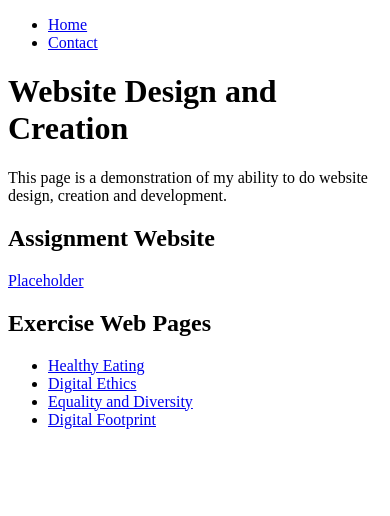
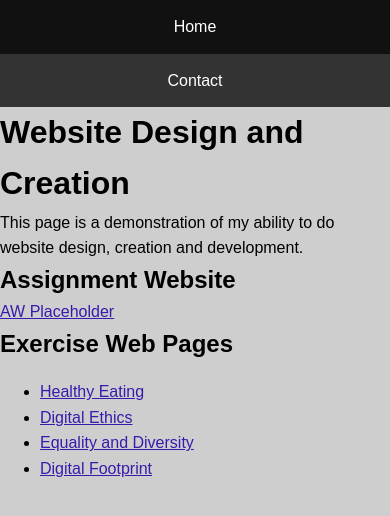
Before and after one commit to 11194099BCLEE/11194099BCLEE.github.io, a plain HTML site: page WebDev.html in a window 390 px wide. Drawn offline with Linux system fonts and the light colour scheme.

Commit message:
Add files via upload

```diff
--- a/WebDev.html
+++ b/WebDev.html
@@ -4,7 +4,95 @@
     <meta charset="UTF-8" />
     <meta name="viewport" content="width=device-width, initial-scale=1.0"/>
     <title>WebDev</title>
-    <style></style>
+    <style>
+        /* Grouping Selectors */
+        body, h1, h2, h3, p {
+          margin: 0;
+          padding: 0;
+          font-family: Arial, sans-serif;
+        }
+
+        body {
+          background-color: #cfcece;
+          line-height: 1.6;
+        }
+
+        /* Header Styling with Box Model and Positioning */
+        .header {
+          background-color: #391aac;
+          color: white;
+          padding: 20px;
+          text-align: center;
+          position: relative;
+          box-shadow: 0 4px 8px rgba(0, 0, 0, 0.3);
+        }
+
+        nav {
+          background-color: #333;
+        }
+
+        /* Navigation Menu */
+        #navbar {
+          list-style: none;
+          overflow: hidden;
+          padding: 0;
+          margin: 0;
+        }
+
+        #navbar li {
+          float: left;
+        }
+
+        #navbar li a {
+          display: block;
+          color: white;
+          text-align: center;
+          padding: 14px 16px;
+          text-decoration: none;
+        }
+
+        /* Dynamic Pseudo-classes */
+        #navbar li a:hover {
+          background-color: #111;
+        }
+
+        #navbar li a:visited {
+          color: #ccc;
+        }
+
+        /* Page Container using Box Model */
+        .container {
+          max-width: 1000px;
+          margin: 20px auto;
+          padding: 20px;
+          background: #fff;
+          box-shadow: 0 4px 10px rgba(0, 0, 0, 0.1);
+        }
+
+        #about {
+          text-align: left;
+          margin-bottom: 10px;
+        }
+
+        .container p {
+          margin-bottom: 15px;
+        }
+
+        a {
+          color: #391aac;
+        }
+
+        a:hover {
+          text-decoration: underline;
+        }
+
+        /* Responsive Design */
+        @media (max-width: 768px) {
+          #navbar li {
+            float: none;
+          }
+        }
+      </style>
 </head>
 <nav>
     <ul id="navbar">
@@ -18,7 +106,7 @@
         This page is a demonstration of my ability to do website design, creation and development.
     </P>
 <h2>Assignment Website</h2>
-<a href="???">Placeholder</a>
+<a href="???">AW Placeholder</a>
 
 
 <h2>Exercise Web Pages</h2>
```
Also changed, not shown: Index.html (+0 -4 lines).
